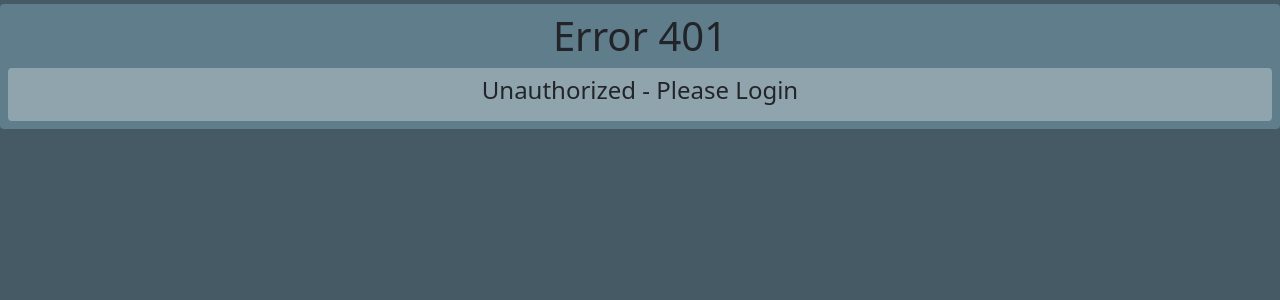
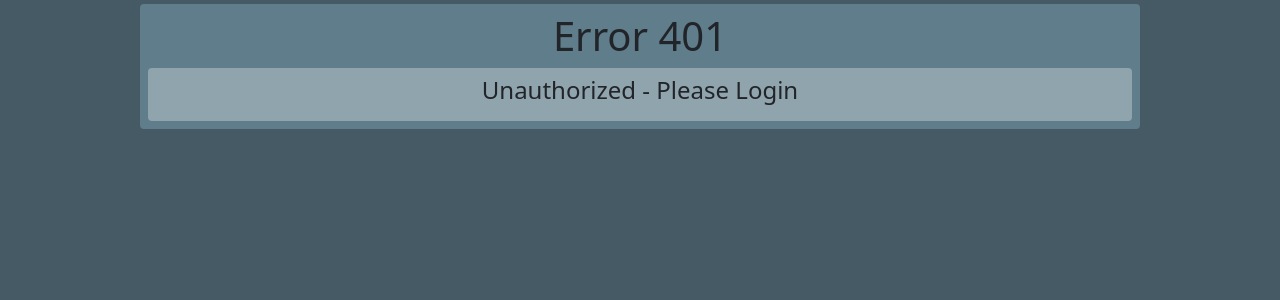
Before and after one commit to ZakMcRae/psts-api-front-end, a FastAPI app: page /post/new in a window 1280 px wide. Shown: the part 56-356 px from the top of the page. Run offline with FastAPI, Linux system fonts and the light colour scheme.

Commit message:
added style for max width on main-block
used on most pages as largest div
works well enough for mobile/desktop responsive

```diff
--- a/Blog_FastAPI/static/base.css
+++ b/Blog_FastAPI/static/base.css
@@ -43,3 +43,7 @@
 .navbar a:hover {
     color: #333389;
 }
+
+.main-block {
+    max-width: 1000px;
+}
```
